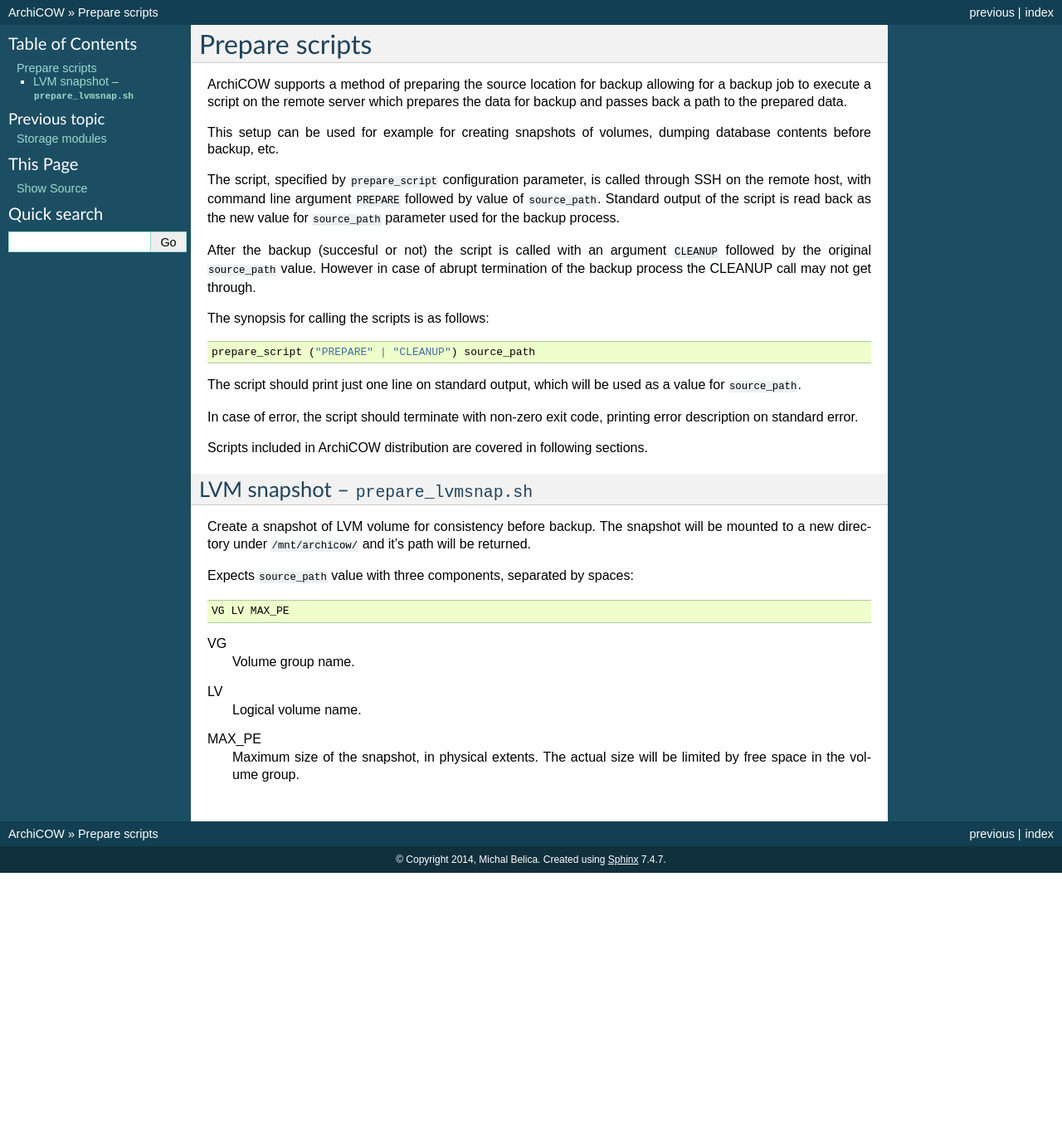
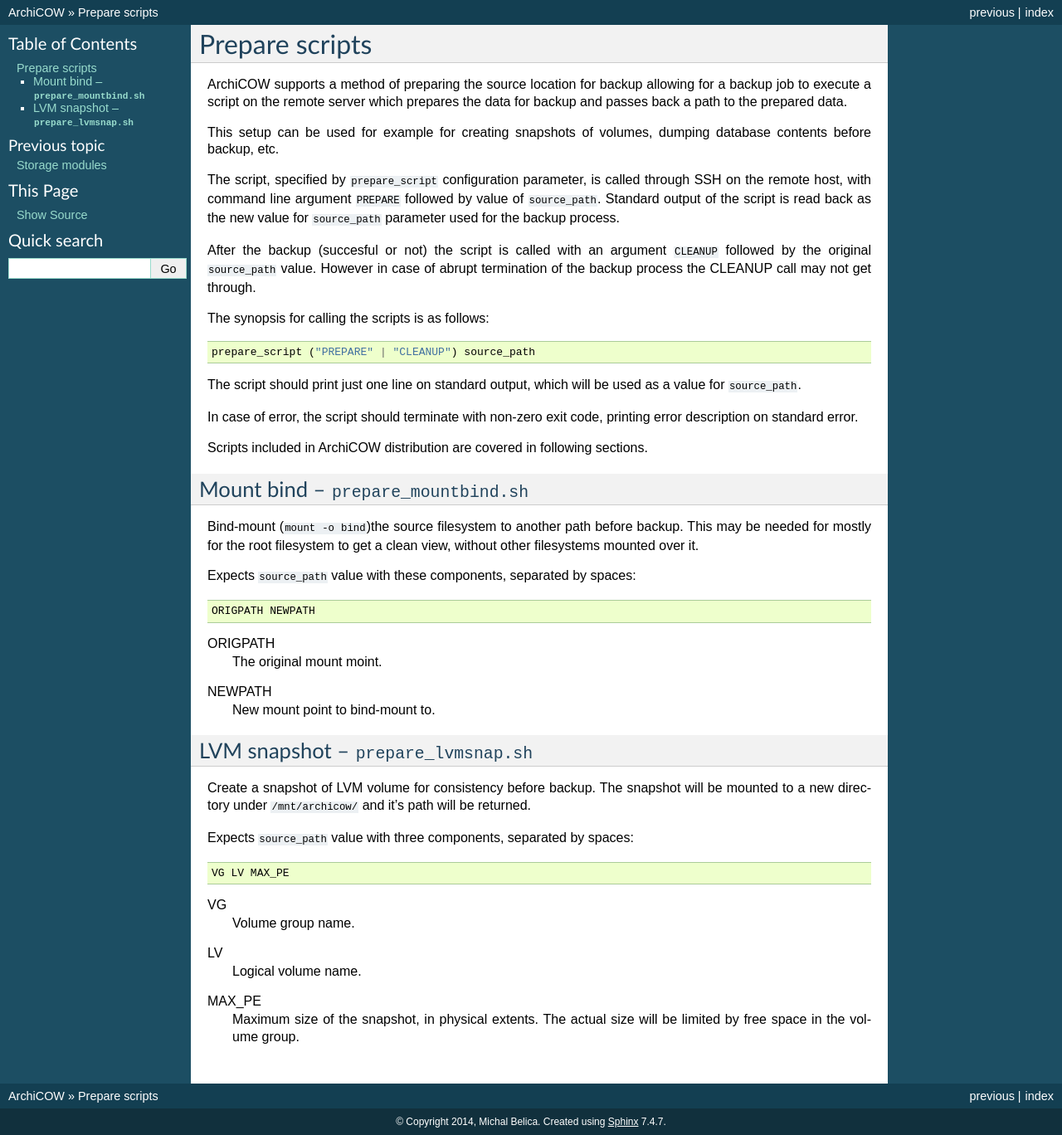
Before and after one commit to beli-sk/archicow, a Sphinx documentation site: the page built from doc/scripts.rst, in a window 1280 px wide. Shown: the whole page at 83% size. Built offline with Sphinx 7.4.7, drawn with Linux system fonts in a browser that asks for light colours; before the commit the page ends 1052 px from its top, so only the background shows below that.

```diff
--- a/doc/process.rst
+++ b/doc/process.rst
@@ -30,6 +30,9 @@ Configuration parameters
    rsync as ``--exclude`` parameter. For details please see rsync
    documentation.
 
+``rsync_args``
+   Extra command line arguments for rsync.
+
 ``remote_sudo``
    Use sudo when running rsync on remote side.
 
--- a/doc/scripts.rst
+++ b/doc/scripts.rst
@@ -29,6 +29,23 @@ error description on standard error.
 
 Scripts included in ArchiCOW distribution are covered in following sections.
 
+Mount bind -- ``prepare_mountbind.sh``
+~~~~~~~~~~~~~~~~~~~~~~~~~~~~~~~~~~~~~~
+
+Bind-mount (``mount -o bind``)the source filesystem to another path before
+backup. This may be needed for mostly for the root filesystem to get a clean
+view, without other filesystems mounted over it.
+
+Expects ``source_path`` value with these components, separated by spaces::
+
+   ORIGPATH NEWPATH
+
+ORIGPATH
+   The original mount moint.
+
+NEWPATH
+   New mount point to bind-mount to.
+
 LVM snapshot -- ``prepare_lvmsnap.sh``
 ~~~~~~~~~~~~~~~~~~~~~~~~~~~~~~~~~~~~~~
 
```
Also changed, not shown: 2 other files.
